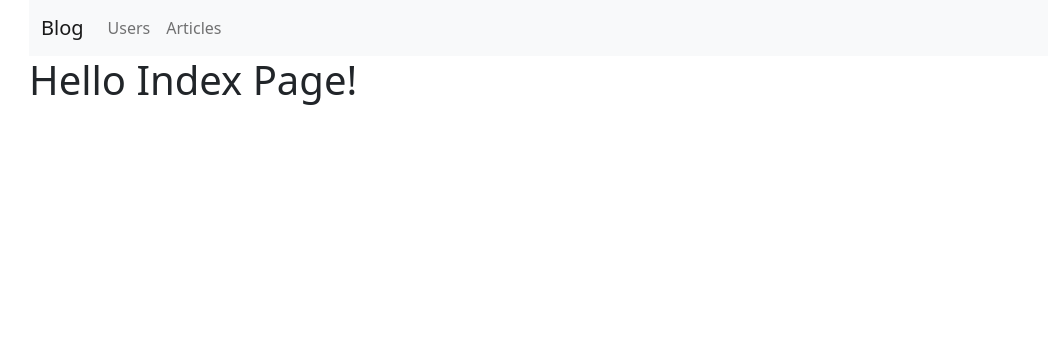
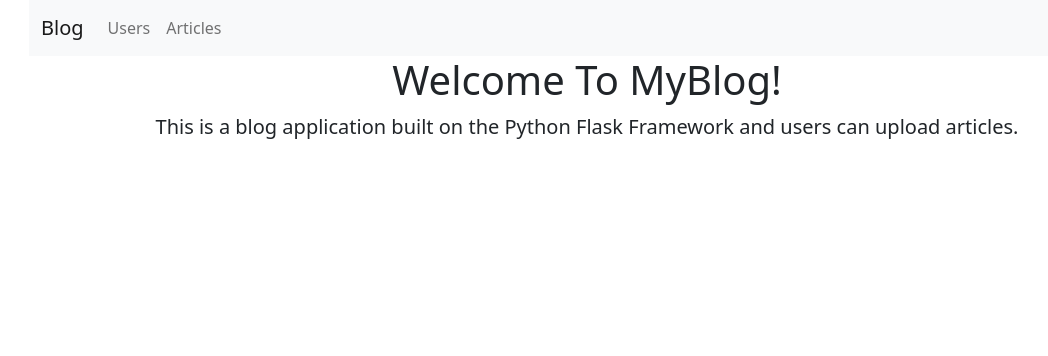
Before and after one commit to GDI19/GB_blog, a Flask app: page / in a window 1280 px wide. Shown: the top 356 px of the page, without its empty margins (53-1101 px from the left). Run offline with Flask 2, Linux system fonts and the light colour scheme; some libraries are stand-ins or nearby versions.

Commit message:
update list.html

```diff
--- a/blog/templates/articles/list.html
+++ b/blog/templates/articles/list.html
@@ -8,9 +8,9 @@
 
     <h1>Articles</h1>
     <div>
-        <ul>
+        <ul class="list-group">
             {% for article in articles %}
-            <li><a href="{{ url_for('articles_app.details', article_id=article.id ) }}">{{ article.title }}</a></li>
+            <li class="list-group-item"><a href="{{ url_for('articles_app.details', article_id=article.id ) }}">{{ article.title }}</a></li>
             {% endfor%}
         </ul>
     </div>
--- a/blog/templates/index.html
+++ b/blog/templates/index.html
@@ -6,6 +6,9 @@
 
 {% block content %}
 
-<h1>Hello Index Page!</h1>
+<div class="jumbtron text-center">
+    <h1>Welcome To MyBlog!</h1>
+    <p class="lead"> This is a blog application built on the Python Flask Framework and users can upload articles.</p>
+</div>
 
 {% endblock%}
--- a/blog/templates/users/list.html
+++ b/blog/templates/users/list.html
@@ -8,9 +8,9 @@
 
     <h1>Users</h1>
     <div>
-        <ul>
+        <ul class="list-group">
             {% for user_id in users %}
-            <li><a href="{{ url_for('users_app.details', user_id=user_id ) }}">{{ users[user_id] }}</a></li>
+            <li class="list-group-item"><a href="{{ url_for('users_app.details', user_id=user_id ) }}">{{ users[user_id] }}</a></li>
             {% endfor%}
         </ul>
     </div>
--- a/blog/views/articles.py
+++ b/blog/views/articles.py
@@ -22,12 +22,12 @@ articles = [
     ]
 
 @articles_app.route('/', endpoint='list')
-def list():
+def articles_list():
     return render_template('articles/list.html', articles=articles)
 
 
 @articles_app.route('/<int:article_id>/', endpoint='details')
-def details(article_id):
+def article_details(article_id):
     try:
         choosen_article = articles[article_id]
         author_name = USERS[choosen_article['author']]
```
